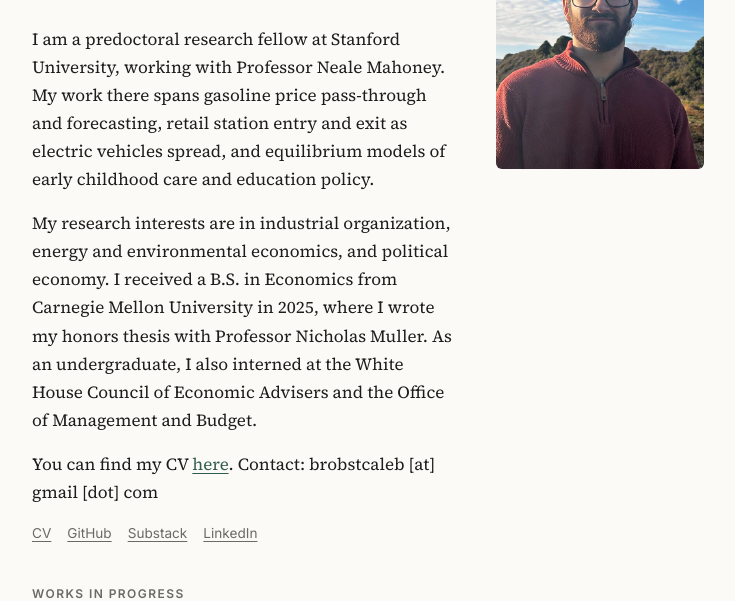
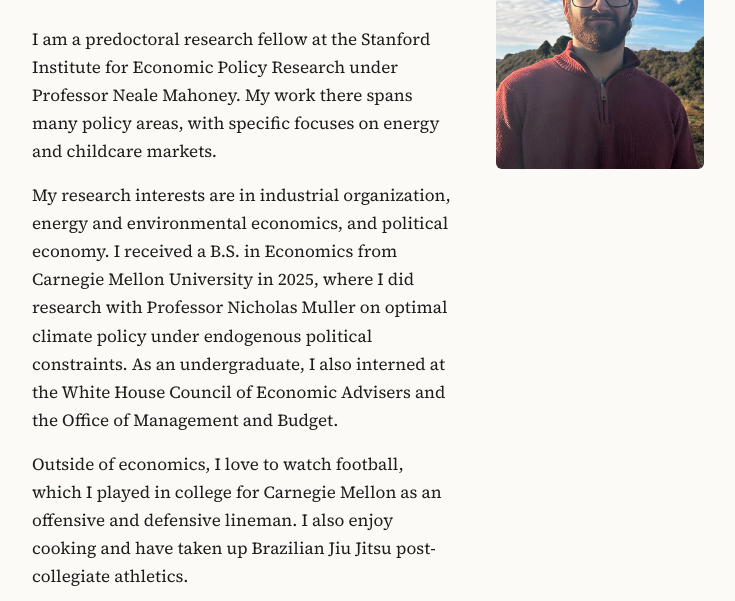
Before and after one commit to cbrobst97/cbrobst97.github.io, a plain HTML site: page index.html in a window 1280 px wide. Shown: the part 200-801 px from the top of the page, without its empty margins (272-1007 px from the left). Drawn offline with Linux system fonts and the light colour scheme.

Commit message:
Rewrite the intro and post the paper with PDF metadata
The intro now names SIEPR, describes the Muller research, and adds a
paragraph on interests outside economics. The paper PDF now carries title
and author metadata and a link to its latest version on the site.

Co-Authored-By: Claude Opus 5.5 <noreply@anthropic.com>

```diff
--- a/index.html
+++ b/index.html
@@ -34,17 +34,22 @@
         <p class="role">Predoctoral Research Fellow, Stanford University</p>
 
         <p>
-          I am a predoctoral research fellow at Stanford University, working with
-          Professor Neale Mahoney. My work there spans gasoline price pass-through
-          and forecasting, retail station entry and exit as electric vehicles spread,
-          and equilibrium models of early childhood care and education policy.
+          I am a predoctoral research fellow at the Stanford Institute for Economic Policy
+          Research under Professor Neale Mahoney. My work there spans many policy areas,
+          with specific focuses on energy and childcare markets.
         </p>
         <p>
           My research interests are in industrial organization, energy and environmental
           economics, and political economy. I received a B.S. in Economics from Carnegie
-          Mellon University in 2025, where I wrote my honors thesis with Professor
-          Nicholas Muller. As an undergraduate, I also interned at the White House Council
-          of Economic Advisers and the Office of Management and Budget.
+          Mellon University in 2025, where I did research with Professor Nicholas Muller on
+          optimal climate policy under endogenous political constraints. As an undergraduate,
+          I also interned at the White House Council of Economic Advisers and the Office of
+          Management and Budget.
+        </p>
+        <p>
+          Outside of economics, I love to watch football, which I played in college for
+          Carnegie Mellon as an offensive and defensive lineman. I also enjoy cooking and
+          have taken up Brazilian Jiu Jitsu post-collegiate athletics.
         </p>
         <p>
           You can find my CV <a href="cv.pdf">here</a>.
```
Also changed, not shown: 1 other file.
